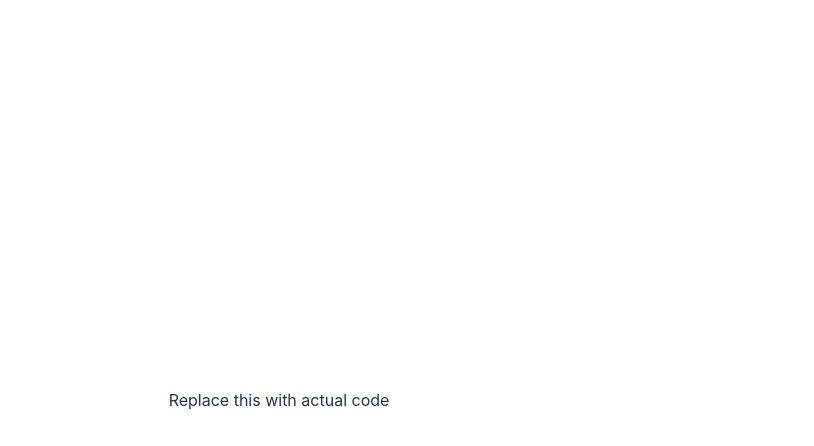
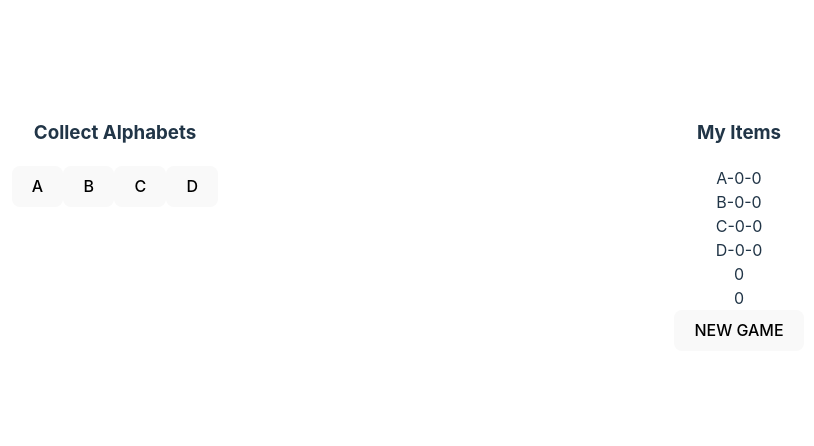
Before and after one commit to ArijitCloud/alphabet-collector-game, a React (Vite) app: page / in a window 1280 px wide. Shown: the top 446 px of the page, without its empty margins (361-1175 px from the left). Built offline with nearby package versions, Linux system fonts and the light colour scheme.

Commit message:
base version

```diff
--- a/src/App.css
+++ b/src/App.css
@@ -1,12 +1,13 @@
 #root {
-  max-width: 1280px;
+  width: 100%;
   margin: 0 auto;
   padding: 2rem;
   text-align: center;
 }
-.main-container{
+.main-container {
   width: 100%;
   display: flex;
-  flex-flow: row wrap;
+  min-height: 75vh;
+  /* flex-flow: row wrap; */
   gap: 2rem;
 }
--- a/src/App.tsx
+++ b/src/App.tsx
@@ -1,11 +1,28 @@
 import "./App.css";
+import GamePanel from "./components/GamePanel/GamePanel";
+import ScorePanel from "./components/ScorePanel/ScorePanel";
+import GameItems from "./mocks/GameItems";
+import useItemScore from "./useItemScore";
 
 function App() {
+  // const onCollect = (item: GameItem) => {
+  // };
 
+  // const onNewGame = () => {};
+  const { allItems, totalScore, updateScore, resetScore } =
+    useItemScore(GameItems);
 
   return (
     <div className="main-container">
-     Replace this with actual code
+      <GamePanel
+        items={allItems}
+        onCollect={(item) => updateScore(item.label)}
+      ></GamePanel>
+      <ScorePanel
+        items={allItems}
+        score={totalScore}
+        onNewGame={resetScore}
+      ></ScorePanel>
     </div>
   );
 }
--- /dev/null
+++ b/src/components/GamePanel/GamePanel.css
@@ -0,0 +1,5 @@
+.panel-container{
+    display: flex;
+    flex-direction: column;
+    flex: 1 1 75%;
+}
--- /dev/null
+++ b/src/components/GamePanel/GamePanel.tsx
@@ -0,0 +1,41 @@
+import { GameItem } from "../../types";
+import "./GamePanel.css";
+
+interface GamePanelProps {
+  readonly items: ReadonlyArray<GameItem>;
+  readonly headerText?: string;
+  readonly onCollect: (item: GameItem) => void;
+}
+const GamePanel = ({
+  items,
+  headerText,
+  onCollect,
+}: GamePanelProps) => {
+  const onItemClick = (buttonLabel: string) => {
+    const selectedItem = items.find((i) => i.label === buttonLabel);
+    selectedItem && onCollect(selectedItem);
+  };
+  return (
+    <div className="panel-container">
+      <div className="panel-header">
+        <h3>{headerText || "Collect Alphabets"}</h3>
+      </div>
+      <div className="panel-items">
+        {items?.map((item, index) => {
+          return (
+            <button
+              className="main-clicker"
+              key={index}
+              onClick={(e) =>
+                onItemClick((e.target as HTMLButtonElement).innerText)
+              }
+            >
+              {item.label}
+            </button>
+          );
+        })}
+      </div>
+    </div>
+  );
+};
+export default GamePanel;
--- /dev/null
+++ b/src/components/ScorePanel/ScorePanel.css
@@ -0,0 +1,3 @@
+.score-container{
+    flex: 1 1 25%;
+}
--- /dev/null
+++ b/src/components/ScorePanel/ScorePanel.tsx
@@ -0,0 +1,40 @@
+import { GameItem, Score } from "../../types";
+import "./ScorePanel.css";
+
+interface ScorePanelProps {
+  readonly items: ReadonlyArray<GameItem>;
+  readonly score: Score;
+  readonly headerText?: string;
+  readonly onNewGame: () => void;
+}
+const ScorePanel = ({
+  items,
+  score,
+  headerText,
+  onNewGame,
+}: ScorePanelProps) => {
+  return (
+    <div className="score-container">
+      <div className="score-header">
+        <h3>{headerText || "My Items"}</h3>
+      </div>
+      <div className="score-detail-view">
+        {items?.map((item, index) => {
+          return (
+            <div className="item-row" key={index}>
+              {item.label+"-"+item.collectCount+"-"+item.itemScore}
+            </div>
+          );
+        })}
+      </div>
+      <div className="score-footer">
+        <div className="score-bonus">{score?.bonus || 0}</div>
+        <div className="score-total">{score?.total || 0}</div>
+        <button className="btn-new-game" onClick={onNewGame}>
+          {"NEW GAME"}
+        </button>
+      </div>
+    </div>
+  );
+};
+export default ScorePanel;
--- /dev/null
+++ b/src/mocks/GameItems.ts
@@ -0,0 +1,28 @@
+export default function GameItems() {
+  return [
+    {
+      label: "A",
+      basePoint: 50,
+      bonus: {
+        point: 200,
+        threshold: 3,
+      },
+    },
+    {
+      label: "B",
+      basePoint: 30,
+      bonus: {
+        point: 90,
+        threshold: 2,
+      },
+    },
+    {
+      label: "C",
+      basePoint: 20,
+    },
+    {
+      label: "D",
+      basePoint: 15,
+    },
+  ].map((i) => ({ ...i, collectCount: 0, itemScore: 0 }));
+}
--- /dev/null
+++ b/src/types/Score.ts
@@ -0,0 +1,4 @@
+export type Score={
+    bonus?:number;
+    total:number;
+}
--- /dev/null
+++ b/src/types/index.ts
@@ -0,0 +1,2 @@
+export * from "./GameItem.ts";
+export * from "./Score.ts";
--- /dev/null
+++ b/src/useItemScore.ts
@@ -0,0 +1,55 @@
+import { useState } from "react";
+import { GameItem } from "./types";
+
+const calculateBonus = (item: GameItem): number => {
+  return item.bonus &&
+    item.collectCount % item.bonus.threshold === item.bonus.threshold - 1
+    ? item.bonus.point - item.basePoint * item.bonus.threshold
+    : 0;
+};
+
+const calculateItemCollectScore = (item: GameItem) =>
+  item.basePoint + calculateBonus(item);
+
+const calculateItemScore = (item: GameItem) => ({
+  ...item,
+  collectCount: item.collectCount + 1,
+  itemScore: item.itemScore + calculateItemCollectScore(item),
+});
+
+const resetItemScore = (item: GameItem): GameItem => ({
+  ...item,
+  collectCount: 0,
+  itemScore: 0,
+});
+
+const useItemScore = (initAllItems: () => Array<GameItem>) => {
+  const [allItems, setAllItems] = useState(initAllItems);
+  const [totalScore, setTotalScore] = useState(() => ({ total: 0, bonus: 0 }));
+
+  const updateScore = (label: string) => {
+    const currentItem = allItems.find((i) => i.label === label);
+    setAllItems((prev) =>
+      prev.map((item) =>
+        label === item.label ? calculateItemScore(item) : item
+      )
+    );
+    setTotalScore((prev) => {
+      return {
+        bonus: prev.bonus + (currentItem ? calculateBonus(currentItem) : 0),
+        total:
+          prev.total +
+          (currentItem ? calculateItemCollectScore(currentItem) : 0),
+      };
+    });
+  };
+
+  const resetScore = () => {
+    setAllItems((prev) => prev.map((item) => resetItemScore(item)));
+    setTotalScore({ bonus: 0, total: 0 });
+  };
+
+  return { allItems, totalScore, updateScore, resetScore };
+};
+
+export default useItemScore;
```
Also changed, not shown: src/types/GameItem.ts (added, +11 -0 lines).
